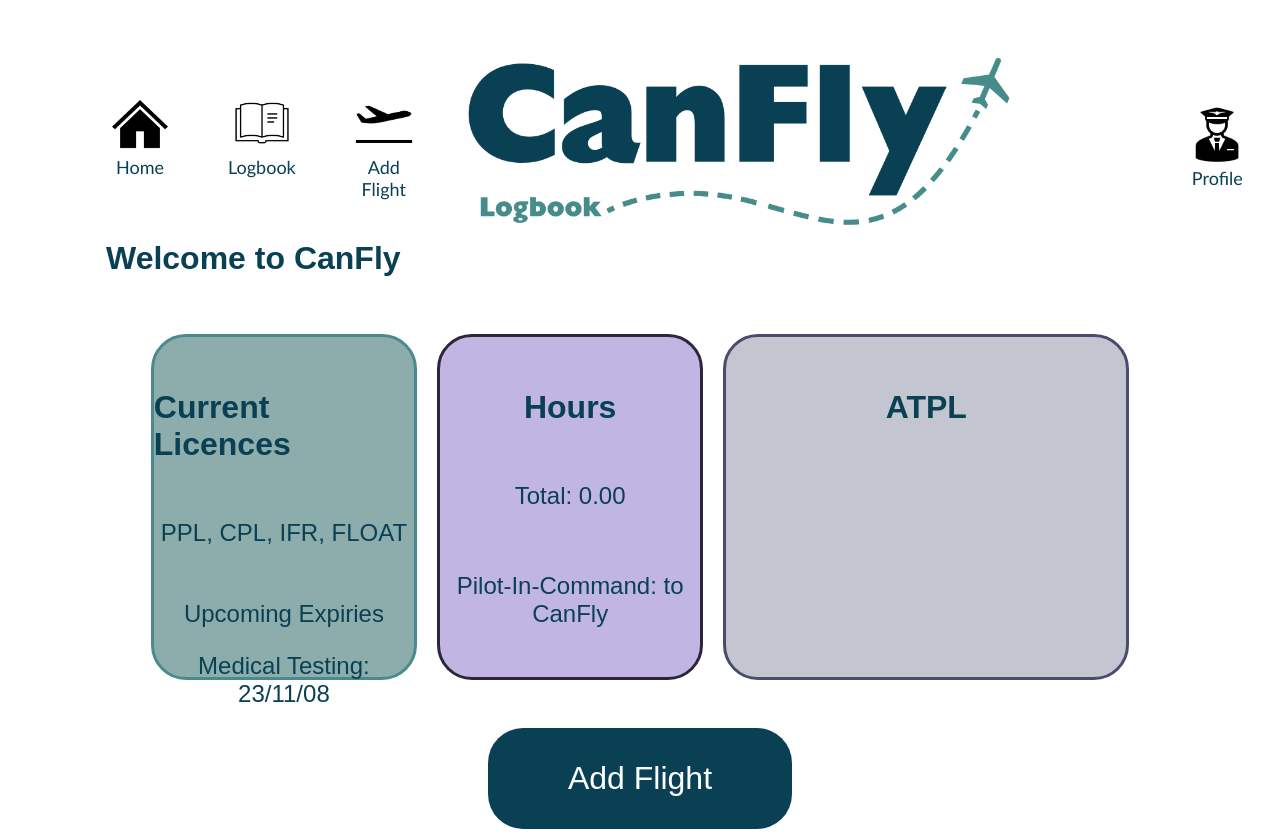
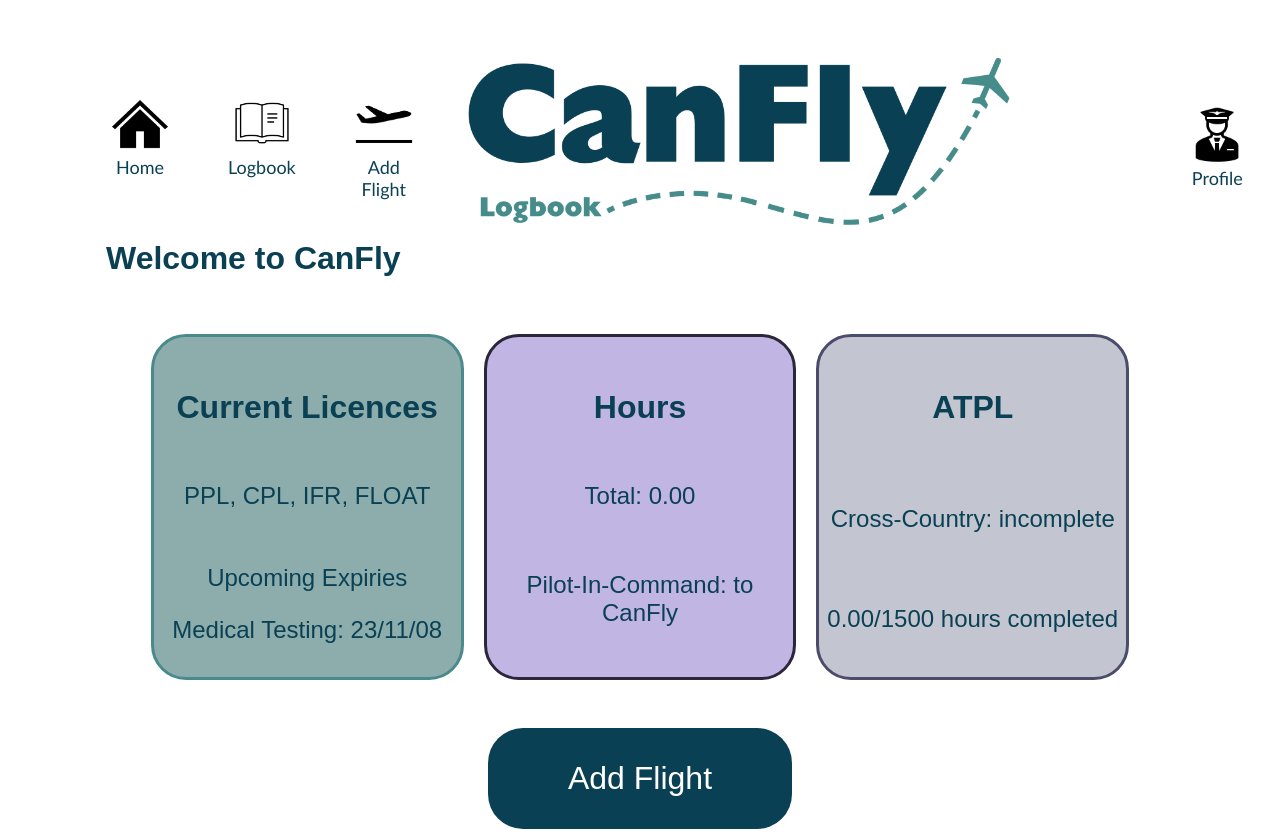
Before and after one commit to M-Piper/CanFly---Copy, an Angular app: page / in a window 1280 px wide. Built offline with nearby package versions, Linux system fonts and the light colour scheme; no server answers.

Commit message:
demo site June 2024

```diff
--- a/src/app/landing/landing.component.html
+++ b/src/app/landing/landing.component.html
@@ -20,11 +20,8 @@
         </div>
         <div class="square square-orange">
             <h3>ATPL</h3>
-            <div class="pie-chart-container">
-                <canvas id="pieChart" width="400" height="400"></canvas>
-            </div>
-            <!-- <div class="pie-chart-placeholder">75% Complete</div> -->
-          <!----  <div style="width: 400px; height: 400px;">                <canvas id="pieChart" width="400" height="400"></canvas>            </div> -->
+            <p>Cross-Country: incomplete</p>
+            <p>{{ totalHours | number:'1.2-2' }}/1500 hours completed</p>
     </div>
     </div>
     <button class="add-flight-btn" routerLink="/add-flight">Add Flight</button>
```
